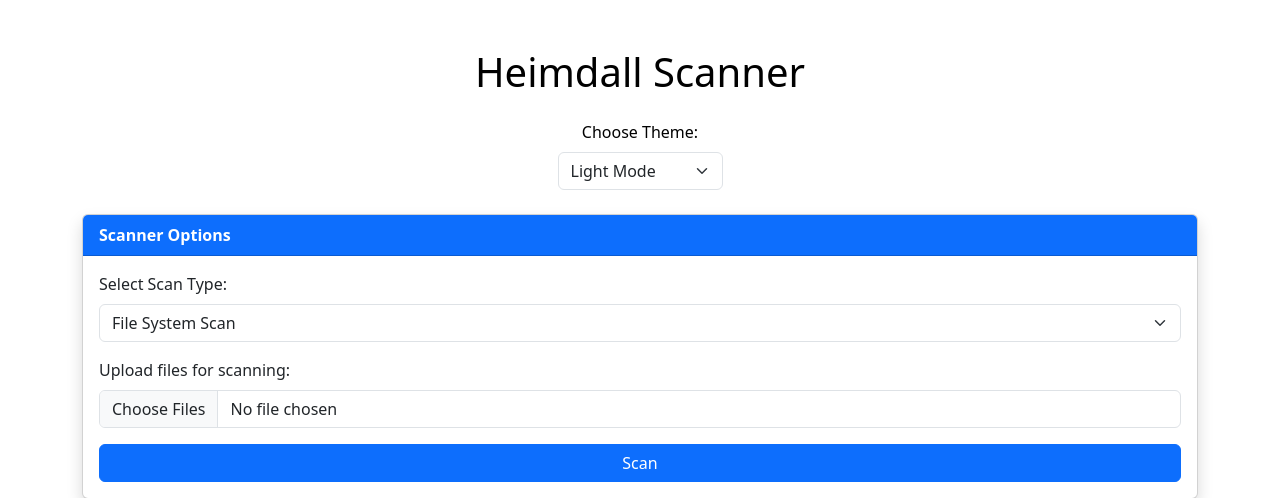
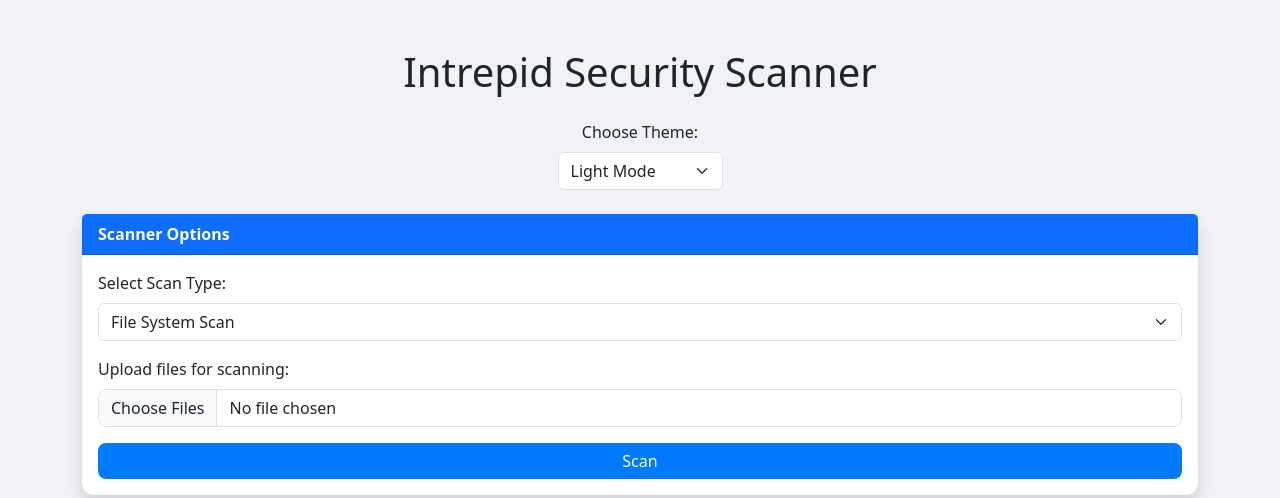
Before and after one commit to theodwya/Sec_Scanner_Tool, a FastAPI app: page / in a window 1280 px wide. Shown: the top 498 px of the page. Run offline with FastAPI, Linux system fonts and the light colour scheme; parts of the project's set-up code (start-up, migrations or seed data) failed here and were passed over.

Commit message:
Update index.html

```diff
--- a/templates/index.html
+++ b/templates/index.html
@@ -4,9 +4,9 @@
     <meta charset="UTF-8">
     <meta http-equiv="X-UA-Compatible" content="IE=edge">
     <meta name="viewport" content="width=device-width, initial-scale=1.0">
-    <title>Heimdall Scanner</title>
+    <title>Intrepid Security Scanner</title>
     <link href="https://cdn.jsdelivr.net/npm/bootstrap@5.3.0/dist/css/bootstrap.min.css" rel="stylesheet">
-    <link rel="stylesheet" href="{{ url_for('static', filename='style.css') }}">
+    <link rel="stylesheet" href="{{ url_for('static', path='style.css') }}">
     <style>
         body {
             transition: background-color 0.3s, color 0.3s;
@@ -53,7 +53,7 @@
 </head>
 <body class="light-mode">
 <div class="container mt-5">
-    <h1 class="mb-4 text-center">Heimdall Scanner</h1>
+    <h1 class="mb-4 text-center">Intrepid Security Scanner</h1>
     <div class="mb-4 text-center">
         <label for="themeToggle" class="form-label">Choose Theme:</label>
         <select class="form-select w-auto mx-auto theme-toggle" id="themeToggle">
@@ -65,7 +65,7 @@
     <div class="card shadow">
         <div class="card-header bg-primary text-white">Scanner Options</div>
         <div class="card-body">
-            <form method="POST" enctype="multipart/form-data">
+            <form method="POST" action="/scan/" enctype="multipart/form-data">
                 <div class="mb-3" data-bs-toggle="tooltip" data-bs-placement="right" title="Choose the type of scan you want to perform.">
                     <label for="scan_type" class="form-label">Select Scan Type:</label>
                     <select class="form-select" id="scan_type" name="scan_type">
@@ -129,7 +129,7 @@
 </div>
 
 <script src="https://cdn.jsdelivr.net/npm/bootstrap@5.3.0/dist/js/bootstrap.bundle.min.js"></script>
-<script src="{{ url_for('static', filename='script.js') }}"></script>
+<script src="{{ url_for('static', path='script.js') }}"></script>
 <script>
     // Toggle theme between light, heimdall, and dark modes
     const themeToggle = document.getElementById('themeToggle');
```
